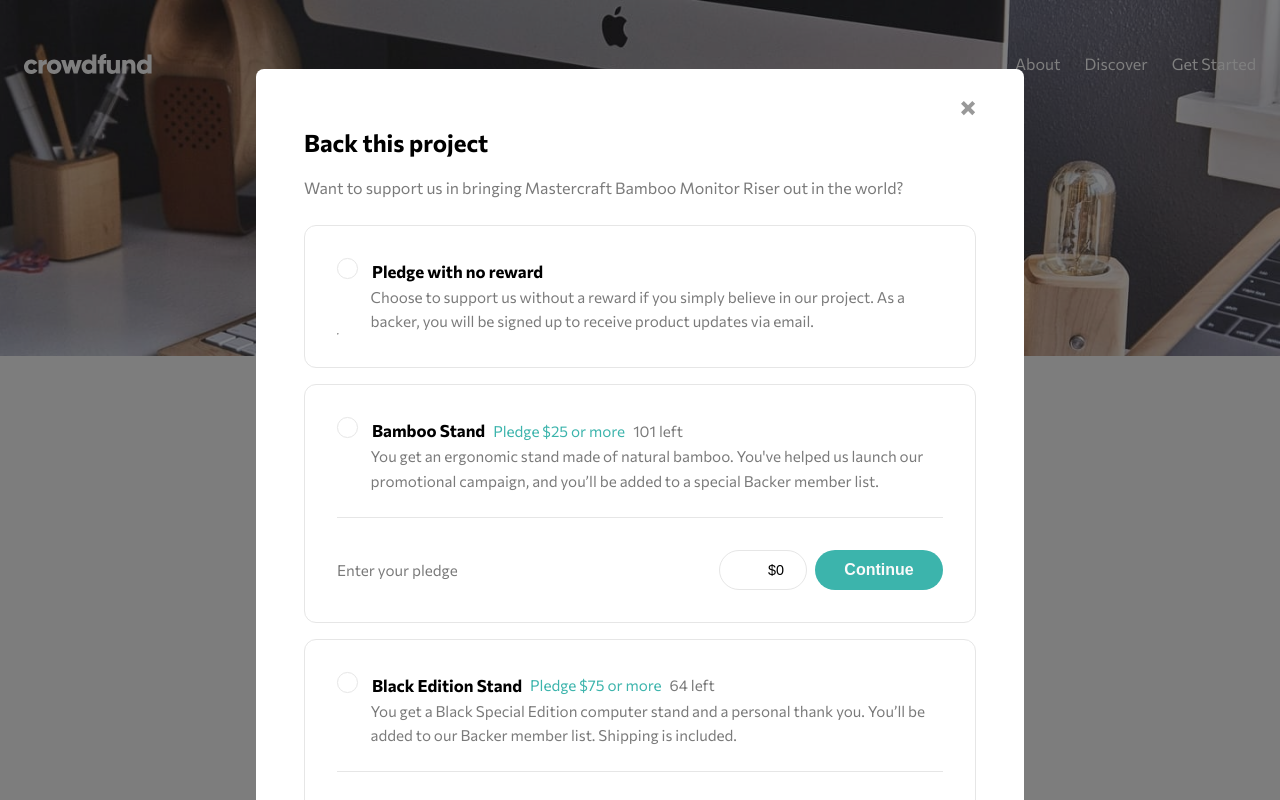
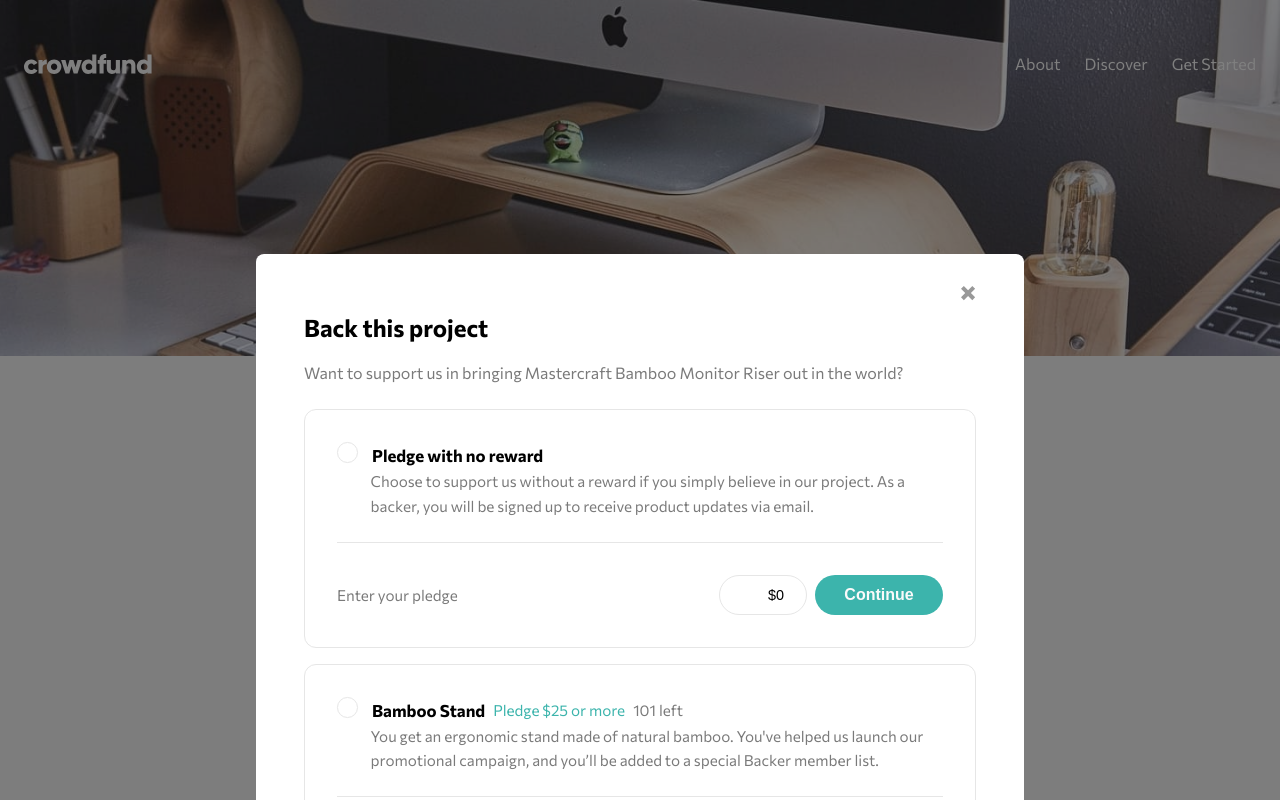
Before and after one commit to tabascum/crowdfunding-product-page, a Vue app: page / in a window 1280 px wide. Both pictures are taken after a click on the button "Back this project". Shown: the top 800 px of the page. Built offline with nearby package versions, Linux system fonts and the light colour scheme.

Commit message:
Define a 2nd modal and styles

```diff
--- a/src/components/ModalComponent.vue
+++ b/src/components/ModalComponent.vue
@@ -7,6 +7,11 @@ const modalToggle = useModalToggle()
 const closeModal = () => {
   modalToggle.closeModal()
 }
+
+import { ref } from 'vue'
+import SucessModal from './SucessModal.vue'
+
+const showChildModal = ref(false)
 </script>
 
 <template>
@@ -44,7 +49,16 @@ const closeModal = () => {
                 backer, you will be signed up to receive product updates via email.
               </p>
             </div>
-            <hr />
+
+            <div class="card-footer">
+              <p for="text">Enter your pledge</p>
+              <div>
+                <input type="text" name="text" id="" value="$0" />
+                <MainBtnComponent @click="showChildModal = true" class="btn-continue"
+                  >Continue</MainBtnComponent
+                >
+              </div>
+            </div>
           </div>
 
           <div class="modal-card">
@@ -66,7 +80,9 @@ const closeModal = () => {
               <p for="text">Enter your pledge</p>
               <div>
                 <input type="text" name="text" id="" value="$0" />
-                <MainBtnComponent class="btn-continue">Continue</MainBtnComponent>
+                <MainBtnComponent @click="showChildModal = true" class="btn-continue"
+                  >Continue</MainBtnComponent
+                >
               </div>
             </div>
           </div>
@@ -113,6 +129,7 @@ const closeModal = () => {
       </div>
     </div>
   </Transition>
+  <SucessModal v-if="showChildModal" @close="showChildModal = false" />
 </template>
 
 <style scoped>
@@ -130,7 +147,7 @@ const closeModal = () => {
   top: 0;
   left: 0;
   width: 100%;
-  min-height: 100%;
+  height: 200vh;
   background-color: rgba(0, 0, 0, 0.5);
   display: flex;
   align-items: center;
--- a/src/components/SucessModal.vue
+++ b/src/components/SucessModal.vue
@@ -1,23 +1,21 @@
 <script setup>
-import { useModalToggle } from '../stores/modalToggle'
-const modalToggle = useModalToggle()
-
-const closeModalSucess = () => {
-  modalToggle.closeModalSucess()
-}
+import MainBtnComponent from './MainBtnComponent.vue'
 </script>
 
 <template>
-  <Transition name="modalSucess">
-    <div class="modal-sucess-bg">
-      <div class="modal-sucess-content">
-        <div>
-          This is a new modal
-          <button @click="closeModalSucess()"></button>
-        </div>
-      </div>
+  <div class="modal-sucess-bg">
+    <div class="modal-sucess-content">
+      <picture>
+        <img src="./icons/icon-check.svg" alt="" />
+      </picture>
+      <p class="modal-header">Thanks for your support!</p>
+      <p>
+        Your pledge brings us one step closer to sharing Mastercraft Bamboo Monitor Riser worldwide.
+        You will get an email once our campaign is completed.
+      </p>
+      <MainBtnComponent class="sucess-close-btn">Got it!</MainBtnComponent>
     </div>
-  </Transition>
+  </div>
 </template>
 
 <style scoped>
@@ -35,16 +33,29 @@ const closeModalSucess = () => {
 
 .modal-sucess-content {
   height: 100%;
-  width: min(768px, 100%);
+  width: min(100%, 33vw);
   background-color: var(--white);
   color: var(--dark-gray);
-  padding: 2rem 3rem;
+  padding: 3rem;
   border-radius: 0.5rem;
   display: flex;
   flex-direction: column;
-  overflow-y: scroll;
-  scrollbar-width: none;
-  -ms-overflow-style: none;
+  justify-content: space-between;
   gap: 0.5rem;
+  align-items: center;
+  text-align: center;
+  gap: 1rem;
+}
+
+.modal-header {
+  font-weight: var(--bolder);
+  color: var(--dark-gray);
+}
+
+.sucess-close-btn {
+  width: 7rem;
+  height: 3rem;
+  margin-block-start: 1rem;
+  font-size: 0.9rem;
 }
 </style>
--- a/src/stores/modalToggle.js
+++ b/src/stores/modalToggle.js
@@ -14,3 +14,18 @@ export const useModalToggle = defineStore('modalAcess', {
     }
   }
 })
+
+export const useChildModal = defineStore('childModal', {
+  state: () => ({
+    isSucessModalOpen: false
+  }),
+  actions: {
+    openSucessModal() {
+      this.isSucessModalOpen = true
+    },
+
+    closeSucessModal() {
+      this.isSucessModalOpen = false
+    }
+  }
+})
```
